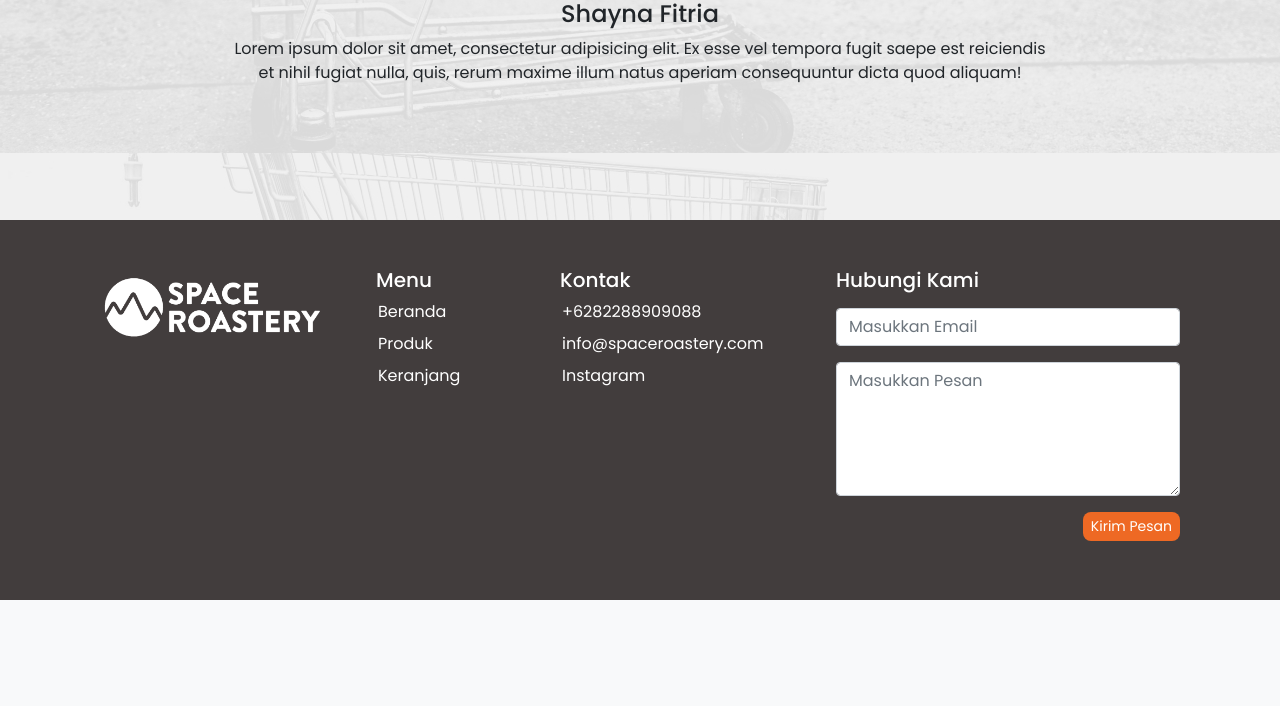
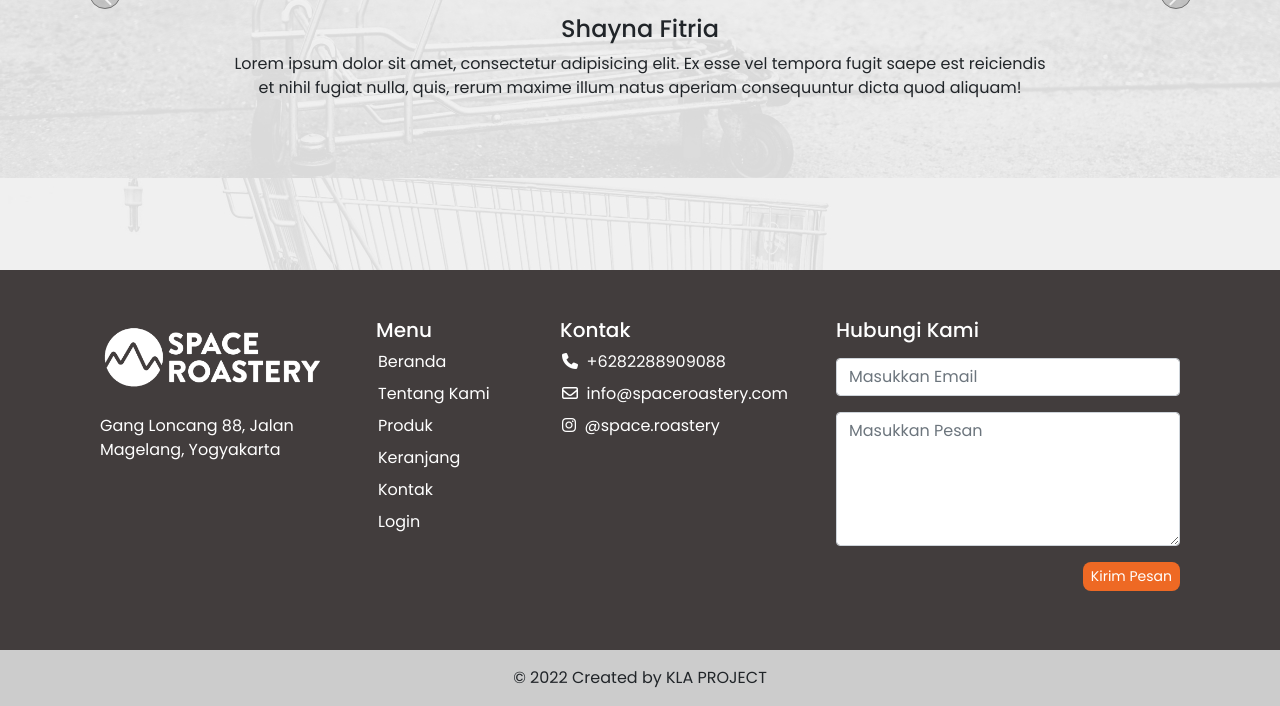
Before and after one commit to mufti-shiddiq/fp-web-2022, a PHP site: page / in a window 1280 px wide. Shown: the part 2872-3578 px from the top of the page. Before the commit the page ends 3472 px from the top, so only its background shows below. Run offline with PHP 8.4, Linux system fonts and the light colour scheme; some libraries are stand-ins or nearby versions.

Commit message:
Fix beberapa file

```diff
--- a/assets/css/style.css
+++ b/assets/css/style.css
@@ -24,6 +24,16 @@
     width: 100%;
 }
 
+li a {
+    color: #FFFFFF;
+    text-decoration: none;
+}
+
+li a:hover {
+    color: var(--orange);
+    text-decoration: none;
+}
+
 /* Style navbar */
 .nav-item a {
     font-size: 18px;
@@ -48,10 +58,10 @@
 
 /* Style Carrousel  */
 .carousel {
-    height: 550px;
+    height: 575px;
     overflow: hidden;
     position: relative;
-    top: 30px;
+    top: 20px;
 }
 
 .carousel-caption img {
--- a/index.php
+++ b/index.php
@@ -3,6 +3,7 @@
 
 <head>
   <?php include "layouts/head.html" ?>
+  <title>Space Roastery</title>
 </head>
 
 <body>
--- a/layouts/footer.html
+++ b/layouts/footer.html
@@ -5,27 +5,28 @@
       <div class="row">
         <div class="col-md-3 mt-5">
           <img id="logo-footer" src="assets/img/new_logo_white.png">
-          <!-- <p class="mt-3"></p> -->
+          <p class="mt-3">Gang Loncang 88, Jalan Magelang, Yogyakarta</p>
           <!-- <ul class="mt-3">
-                <li>Address :</li>
-                <li>Produk</li>
-                <li>Keranjang</li>
+                            <li><a href=""><i class="fa-solid fa-phone"></i>&nbsp; +6282288909088</a></li>
               </ul> -->
         </div>
         <div class="col-md-2 mt-5">
           <h5>Menu</h5>
           <ul>
-            <li>Beranda</li>
-            <li>Produk</li>
-            <li>Keranjang</li>
+            <li><a href="/">Beranda</a></li>
+            <li><a href="/">Tentang Kami</a></li>
+            <li><a href="/">Produk</a></li>
+            <li><a href="/">Keranjang</a></li>
+            <li><a href="/">Kontak</a></li>
+            <li><a href="/">Login</a></li>
           </ul>
         </div>
         <div class="col-md-3 mt-5">
           <h5>Kontak</h5>
           <ul>
-            <li>+6282288909088</li>
-            <li>info@spaceroastery.com</li>
-            <li>Instagram</li>
+            <li><a href="tel:6282288909088"><i class="fa-solid fa-phone"></i>&nbsp; +6282288909088</a></li>
+            <li><a href="mailto:info@spaceroastery.com"><i class="fa-regular fa-envelope"></i>&nbsp; info@spaceroastery.com</a></li>
+            <li><a href="https://www.instagram.com/space.roastery/"><i class="fa-brands fa-instagram"></i>&nbsp; @space.roastery</a></li>
           </ul>
         </div>
         <div class="col-md-4 mt-5">
@@ -44,5 +45,12 @@
       </div>
     </div>
   </div>
+
+  <!-- Copyright -->
+  <div class="text-center p-3" style="background-color: rgba(0, 0, 0, 0.2);">
+  © 2022 Created by KLA PROJECT
+  </div>
+  <!-- Copyright -->
+
 </section>
 <!-- End section footer -->
--- a/layouts/head.html
+++ b/layouts/head.html
@@ -12,4 +12,7 @@
   href="https://fonts.googleapis.com/css2?family=Poppins:wght@400;500;600;700&family=Signika:wght@400;500;600;700&display=swap"
   rel="stylesheet">
 
-<title>Space Roastery</title>
+<!-- Font Awesome -->
+<script src="https://kit.fontawesome.com/1779ae588d.js" crossorigin="anonymous"></script>
+
+<link rel="icon" type="image/x-icon" href="assets/favicon.ico">
--- a/layouts/navbar.html
+++ b/layouts/navbar.html
@@ -1,5 +1,5 @@
 <!-- Navbar -->
-<nav class="navbar fixed-top navbar-expand-lg navbar-light bg-light">
+<nav class="navbar fixed-top navbar-expand-lg navbar-light bg-light shadow">
     <div class="container-fluid">
       <a class="navbar-brand ms-5" href="#">
         <img id="logo-brand" src="assets/img/spacecompanylogo1.png" alt="Ags Shop">
@@ -8,9 +8,13 @@
         <span class="navbar-toggler-icon"></span>
       </button>
       <div class="collapse navbar-collapse" id="navbarScroll">
-        <ul class="navbar-nav mx-auto me-auto my-2 my-lg-0 navbar-nav-scroll" style="--bs-scroll-height: 100px;">
+        <!-- <ul class="navbar-nav mx-auto me-auto my-2 my-lg-0 navbar-nav-scroll" style="--bs-scroll-height: 100px;"> -->
+        <ul class="navbar-nav mx-auto my-2 my-lg-0 navbar-nav-scroll" style="--bs-scroll-height: 100px;">
+          <li class="nav-item active">
+            <a class="nav-link" href="/">Beranda</a>
+          </li>
           <li class="nav-item">
-            <a class="nav-link" href="#">Home</a>
+            <a class="nav-link" href="#">Tentang Kami</a>
           </li>
           <li class="nav-item">
             <a class="nav-link" href="#">Produk</a>
```
Also changed, not shown: example.php (added, +21 -0 lines), assets/favicon.ico (added).
